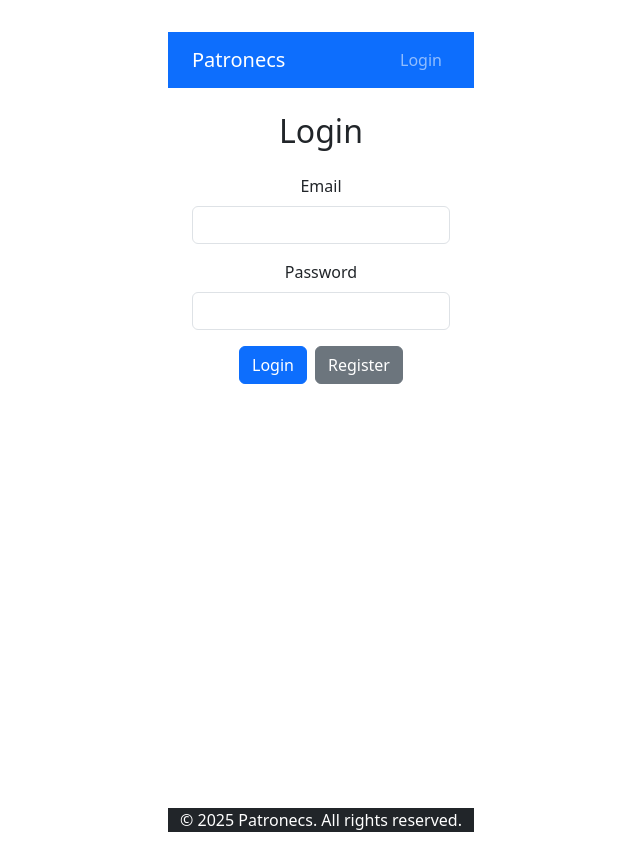
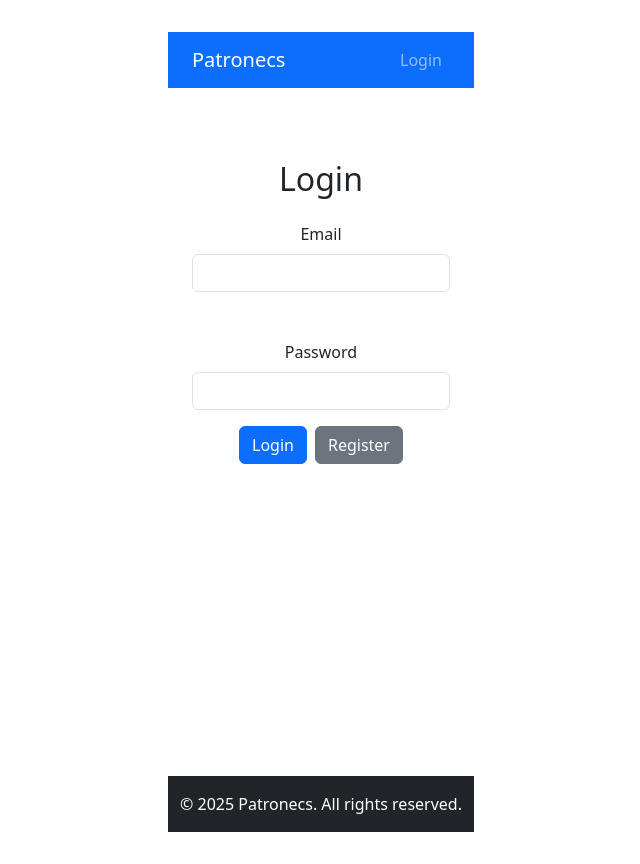
Before and after one commit to AttaUrRehman121/ChatApp, a React (Vite) app in the folder frontend/chat/: page /login in a window 1280 px wide. Shown: the whole page, without its empty margins (319-959 px from the left). Built offline with nearby package versions, Linux system fonts and the light colour scheme.

Commit message:
fix the Urls And link issue in the project

```diff
--- a/frontend/chat/src/Footer.jsx
+++ b/frontend/chat/src/Footer.jsx
@@ -1,6 +1,6 @@
 const Footer = () => {
     return (
-        <footer className="bg-dark text-white text-center py-8 mt-auto">
+        <footer className="bg-dark text-white text-center py-3 mt-auto">
             <div className="container">
                 <p className="mb-0">&copy; {new Date().getFullYear()} Patronecs. All rights reserved.</p>
             </div>
--- a/frontend/chat/src/Login.jsx
+++ b/frontend/chat/src/Login.jsx
@@ -48,11 +48,11 @@ function Login() {
     };
 
     return (
-        <div className="container mt-8">
+        <div className="container mt-5">
             <h2 className="mb-4">Login</h2>
             {error && <div className="alert alert-danger">{error}</div>}
             <form onSubmit={handleSubmit}>
-                <div className="mb-3">
+                <div className="mb-5">
                     <label htmlFor="email" className="form-label">Email</label>
                     <input
                         type="email"
```
